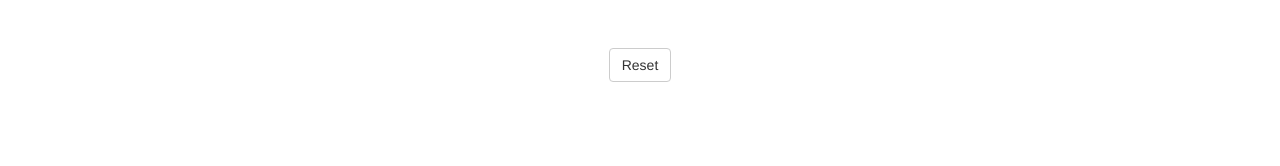
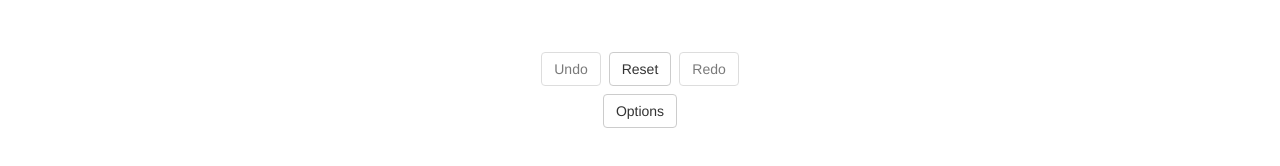
Before and after one commit to ZackWard/react-tic-tac-toe, a React app: page / in a window 1280 px wide. Shown: the part 562-728 px from the top of the page. Built offline with nearby package versions, Linux system fonts and the light colour scheme.

Commit message:
Add undo/redo button stubs, options button

```diff
--- a/app.css
+++ b/app.css
@@ -29,10 +29,14 @@
 }
 
 .board td.winner {
-  background: mediumseagreen;
+  background: #ff4d4d;
 }
 
 #options {
   padding-top: 50px;
   text-align: center;
 }
+
+#options button {
+  margin: 4px;
+}
--- a/src/components/TicTacToe.jsx
+++ b/src/components/TicTacToe.jsx
@@ -35,7 +35,11 @@ export default function TicTacToe(props) {
                     </tbody>
                 </table>
                 <div id="options">
-                    <button data-toggle="modal" data-target="#dialog" onClick={props.resetBoard} className="btn btn-default">Reset</button>
+                    <button disabled className="btn btn-default">Undo</button>
+                    <button onClick={props.resetBoard} className="btn btn-default">Reset</button>
+                    <button disabled className="btn btn-default">Redo</button>
+                    <br />
+                    <button className="btn btn-default" data-toggle="modal" data-target="#dialog">Options</button>
                 </div>
             </div>
         </div>
--- a/src/stateManagement.js
+++ b/src/stateManagement.js
@@ -17,7 +17,6 @@ const reducer = (state = defaultState, action) => {
     let newState = JSON.parse(JSON.stringify(state));
 
     switch (action.type) {
-
         case "CHANGE_PLAYER_MARK":
             newState.playerMark = action.playerMark;
             break;
```
Also changed, not shown: src/actionCreators.js (+5 -10 lines).
